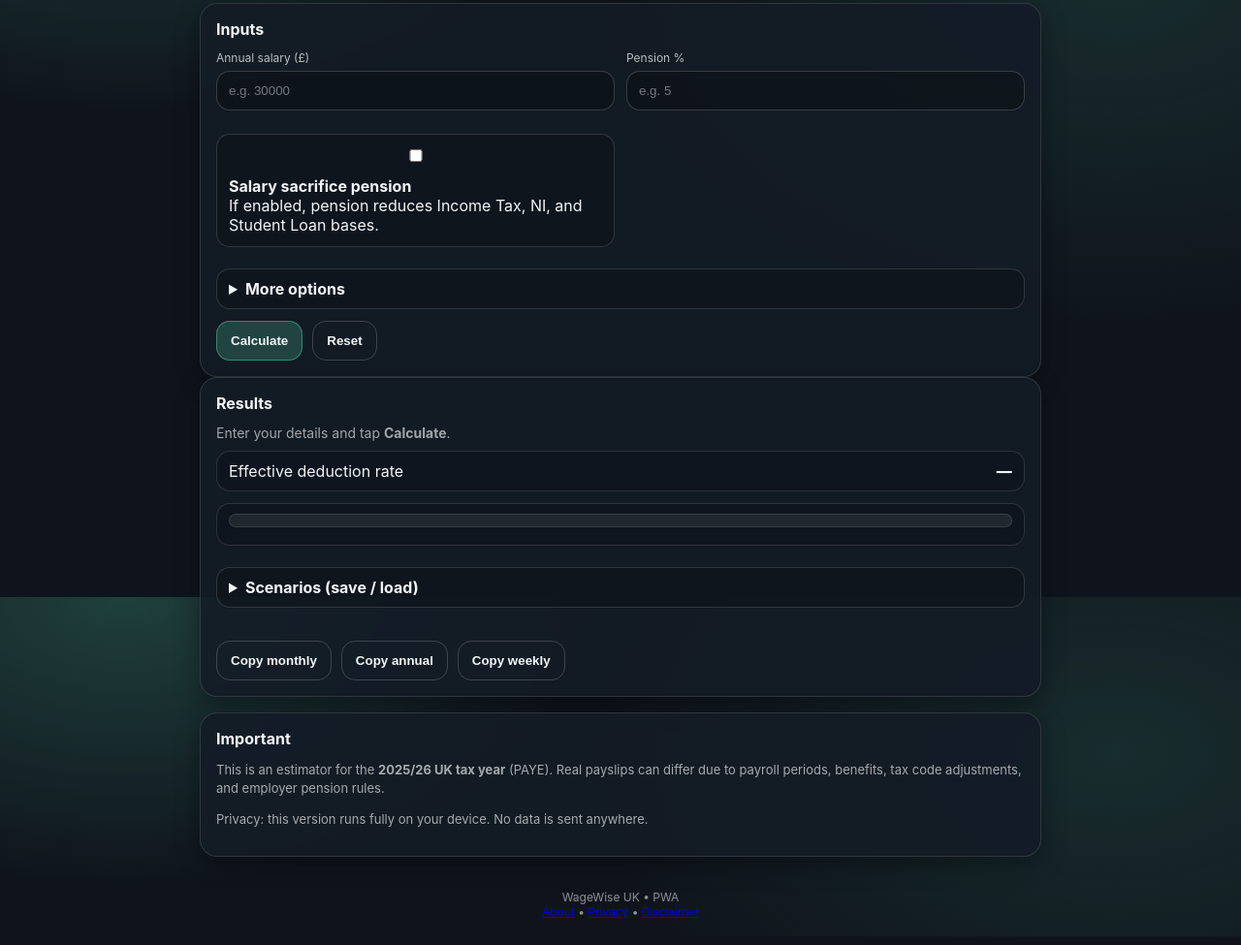
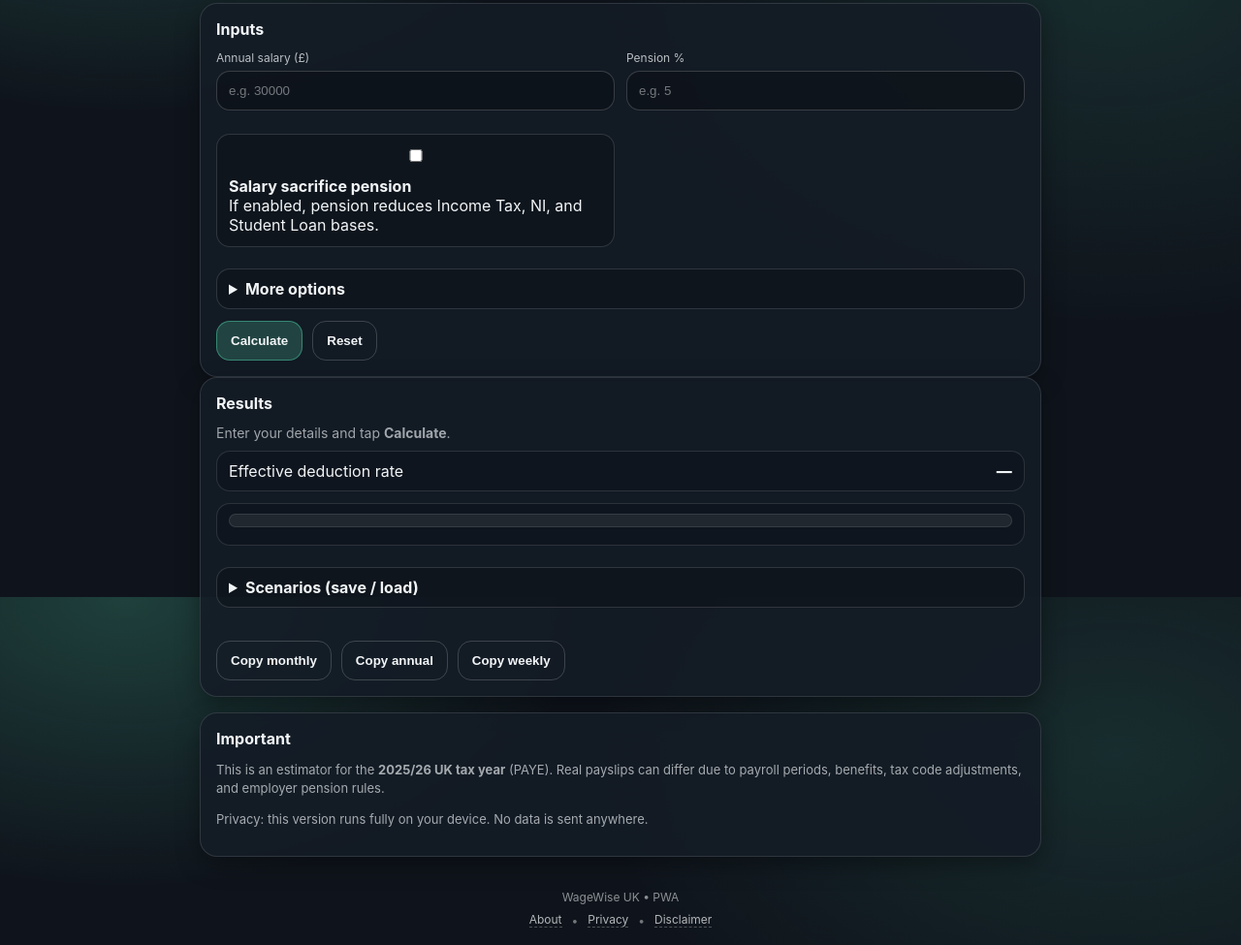
Before and after one commit to 31nomekop/WageWise-UK, a plain HTML site: page index.html in a window 1280 px wide. Shown: the part 184-1159 px from the top of the page at 97% size. Drawn offline with Linux system fonts and the light colour scheme.

Commit message:
styles.css

```diff
--- a/styles.css
+++ b/styles.css
@@ -148,3 +148,24 @@ button.ghost{background: transparent}
   border-color:rgba(255,255,255,.18);
 }
 .switcher .seg:active{ transform: translateY(1px); }
+/* Footer links */
+.footerLinks{
+  display:flex;
+  gap:10px;
+  justify-content:center;
+  align-items:center;
+  flex-wrap:wrap;
+  margin-top:8px;
+  font-size:12px;
+  opacity:.8;
+}
+
+.footerLinks a{
+  color: rgba(242,245,247,.9);
+  text-decoration:none;
+  border-bottom:1px dashed rgba(242,245,247,.35);
+}
+
+.footerLinks a:active{
+  opacity:.7;
+}
```
